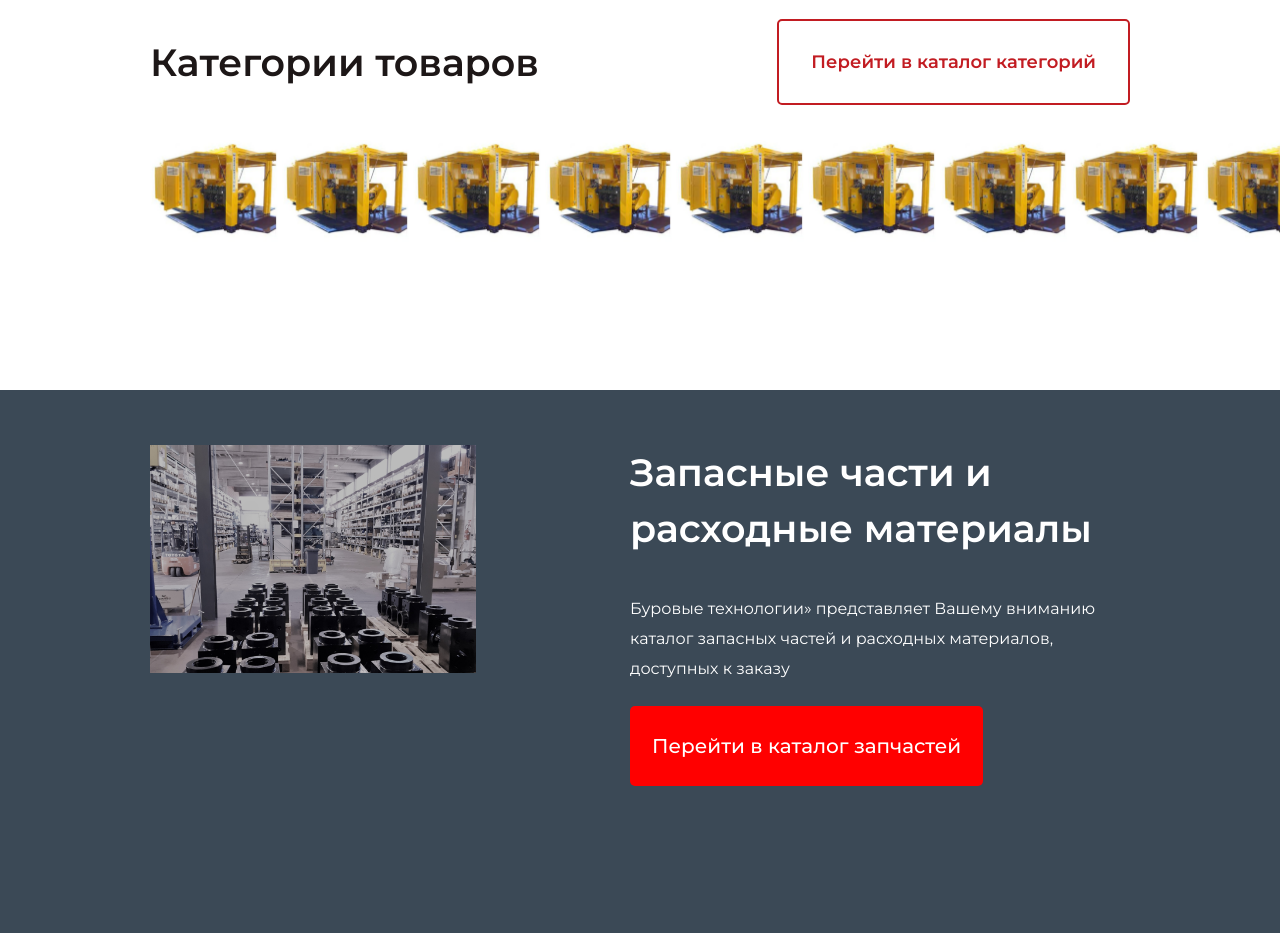
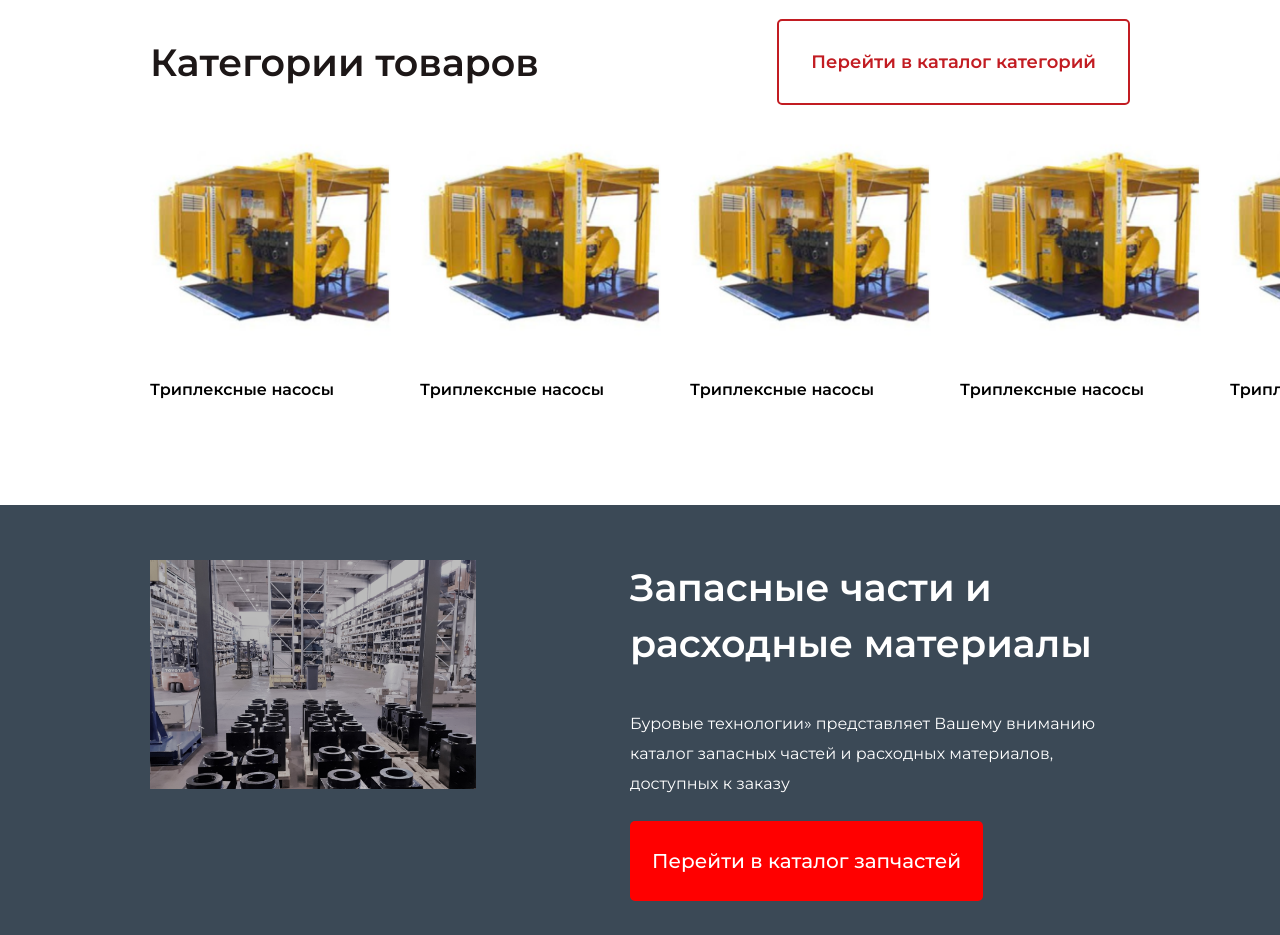
Before and after one commit to 0WebBear0/techniwell, a website: page app/index.html in a window 1280 px wide. Shown: the part 2660-3595 px from the top of the page. Drawn offline with Linux system fonts and the light colour scheme; files whose address does not match are found by name.

Commit message:
added catalog

```diff
--- a/app/index.html
+++ b/app/index.html
@@ -214,56 +214,42 @@
                         <h3>Категории товаров</h3>
                         <a>Перейти в каталог категорий</a>
                     </div>
+                    <div class="main-category__card-helper">
+                        <div class="main-category__card-opacity"></div>
                         <div class="main-category__card-list">
-                        <div class="main-list__card">
+                            <div class="main-category__card">
                                 <img src="img/card/0.png" alt="">
-                            <p>Триплексные насосы</p>
+                                <p class="">Триплексные насосы</p>
                             </div>
-                        <div class="main-list__card">
+                            <div class="main-category__card">
                                 <img src="img/card/0.png" alt="">
-                            <p>Триплексные насосы</p>
+                                <p class="">Триплексные насосы</p>
                             </div>
-                        <div class="main-list__card">
+                            <div class="main-category__card">
                                 <img src="img/card/0.png" alt="">
-                            <p>Триплексные насосы</p>
+                                <p class="">Триплексные насосы</p>
                             </div>
-                        <div class="main-list__card">
+                            <div class="main-category__card">
                                 <img src="img/card/0.png" alt="">
-                            <p>Триплексные насосы</p>
+                                <p class="">Триплексные насосы</p>
                             </div>
-                        <div class="main-list__card">
+                            <div class="main-category__card">
                                 <img src="img/card/0.png" alt="">
-                            <p>Триплексные насосы</p>
+                                <p class="">Триплексные насосы</p>
                             </div>
-                        <div class="main-list__card">
+                            <div class="main-category__card">
                                 <img src="img/card/0.png" alt="">
-                            <p>Триплексные насосы</p>
+                                <p class="">Триплексные насосы</p>
                             </div>
-                        <div class="main-list__card">
+                            <div class="main-category__card">
                                 <img src="img/card/0.png" alt="">
-                            <p>Триплексные насосы</p>
+                                <p class="">Триплексные насосы</p>
                             </div>
-                        <div class="main-list__card">
+                            <div class="main-category__card">
                                 <img src="img/card/0.png" alt="">
-                            <p>Триплексные насосы</p>
+                                <p class="">Триплексные насосы</p>
                             </div>
-                        <div class="main-list__card">
-                            <img src="img/card/0.png" alt="">
-                            <p>Триплексные насосы</p>
                         </div>
-                        <div class="main-list__card">
-                            <img src="img/card/0.png" alt="">
-                            <p>Триплексные насосы</p>
-                        </div>
-                        <div class="main-list__card">
-                            <img src="img/card/0.png" alt="">
-                            <p>Триплексные насосы</p>
-                        </div>
-                        <div class="main-list__card">
-                            <img src="img/card/0.png" alt="">
-                            <p>Триплексные насосы</p>
-                        </div>
-
                     </div>
                 </section>
 
--- a/app/scss/index.scss
+++ b/app/scss/index.scss
@@ -319,9 +319,26 @@
     &__card-list{
       display: flex;
       flex-direction: row;
+      gap: 20px;
       overflow-x: auto;
-      ::-webkit-scrollbar {
-        width: 1px;
+      width: 100%;
+      z-index: 11;
+
+      &::-webkit-scrollbar {
+        margin-top: 30px;
+        height: 5px;
+        margin-right: 150px;
+      }
+      &::-webkit-scrollbar-thumb {
+        width: 5px;
+        border-radius: 10px;
+        background-color: #D82329;
+      }
+      &::-webkit-scrollbar-track {
+        width: 5px;
+        -webkit-box-shadow: inset 0 0 6px rgba(white,0.9);
+        border-radius: 10px;
+        background-color: #D9D9D9;
       }
     }
     &__card {
@@ -334,10 +351,25 @@
       font-size: 16px;
       line-height: 30px;
       color: #1D1717;
-
+      width: 250px;
+      min-width: 250px;
       img {
-
+        object-fit: cover;
       }
+      p {
+        margin-top: 30px;
+        color: black;
+      }
+    }
+    &__card-helper{
+      position: relative;
+    }
+    &__card-opacity{
+      position: absolute;
+      width: 100%;
+      height: 100%;
+      background: linear-gradient(90deg, transparent, white);
+      z-index: -1;
     }
   }
   &__img{
```
Also changed, not shown: app/css/style.min.css. Lines whose indentation alone changed are shown as unchanged.
